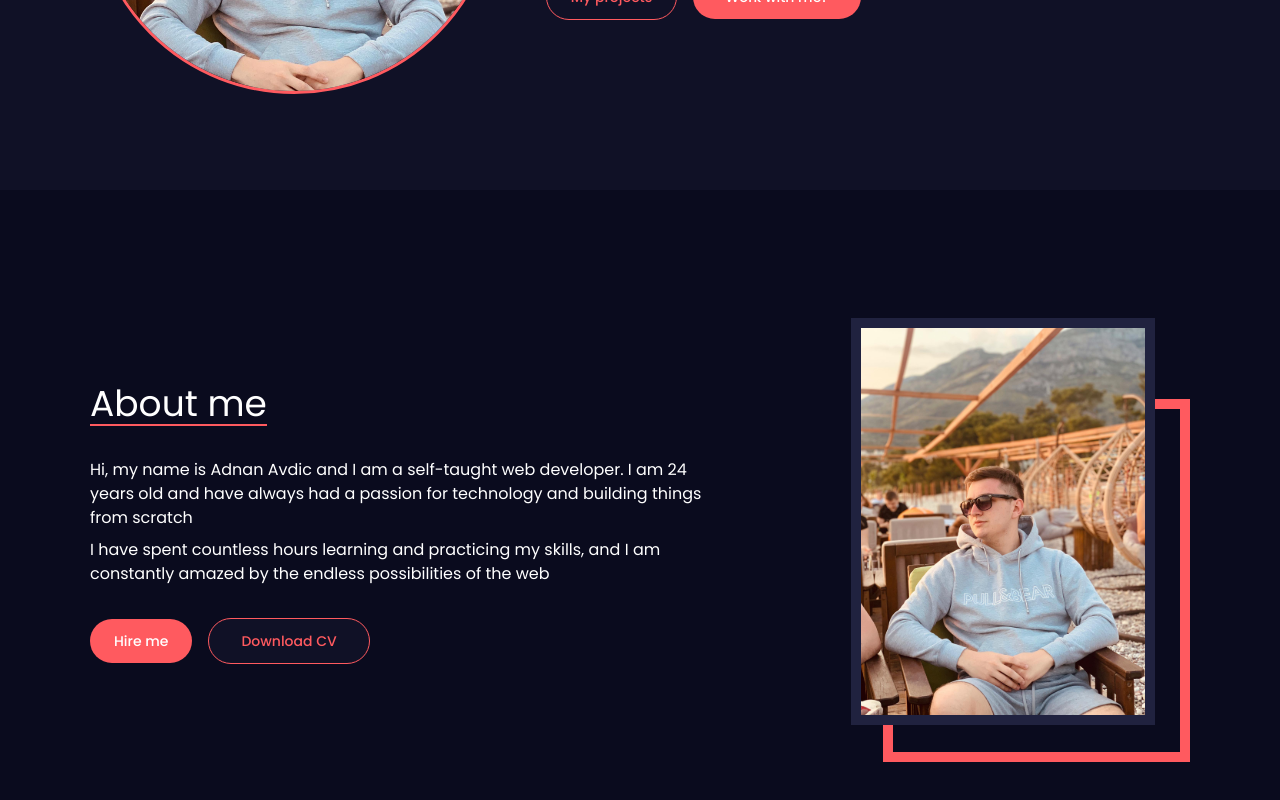
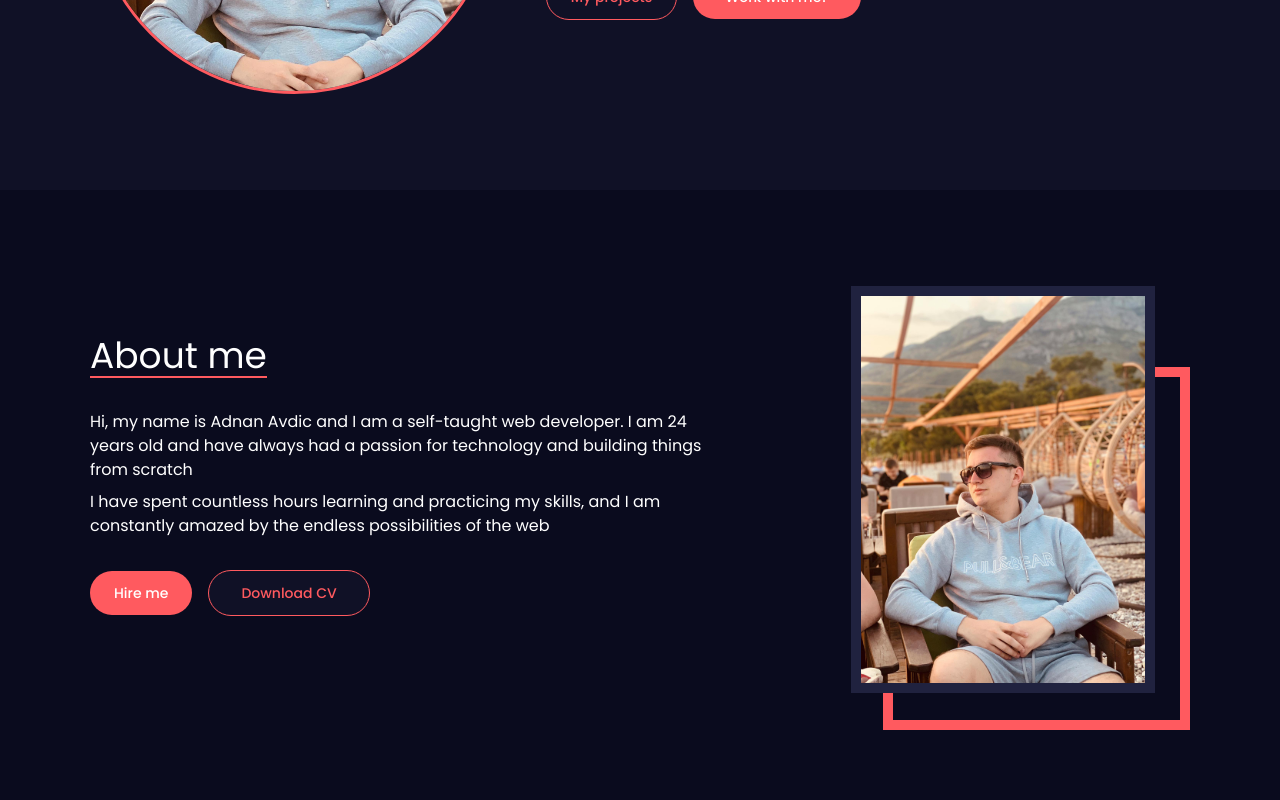
Before and after one commit to AdnanAvdic/my-portfolio, a Next.js app: page / in a window 1280 px wide. Shown: the part 494-1294 px from the top of the page. Built offline with nearby package versions, Linux system fonts and the light colour scheme.

Commit message:
max w fix

```diff
--- a/components/AboutSection.js
+++ b/components/AboutSection.js
@@ -5,14 +5,14 @@ const AboutSection = () => {
     <section className="py-12 lg:py-24">
       <div
         className=" mx-auto space-y-8
-        max-w-md
+        max-w-sm
         sm:max-w-xl
         md:max-w-2xl
         lg:max-w-[1000px]
         xl:max-w-[1100px]"
       >
         <div className="flex flex-col lg:flex-row  lg:gap-32  items-center">
-          <div className="space-y-8">
+          <div className="space-y-8 pb-16">
             <div className="flex flex-wrap">
               <h2
                 className=" text-white text-2xl border-b-[2px] border-[#FF5A5F]
@@ -52,7 +52,7 @@ const AboutSection = () => {
             </div>
           </div>
 
-          <div className="pt-8">
+          <div>
             <div className=" relative w-[300px] h-[400px] lg:w-[339px] lg:h-[444px] mx-auto">
               <Image
                 src="/Image.svg"
--- a/components/HeroSection.js
+++ b/components/HeroSection.js
@@ -7,7 +7,7 @@ const HeroSection = () => {
     <section className=" bg-[#101126] py-12 lg:py-24">
       <div
         className="mx-auto space-y-8
-        max-w-md
+        max-w-sm
         sm:max-w-xl
         md:max-w-2xl
         lg:max-w-[1000px]
--- a/components/Navbar.js
+++ b/components/Navbar.js
@@ -20,7 +20,7 @@ const Navbar = () => {
     <>
       <header
         className="sticky flex justify-between items-center mx-auto py-6
-      max-w-md
+      max-w-sm
       sm:max-w-xl
       md:max-w-2xl
       lg:max-w-[1000px]
```
